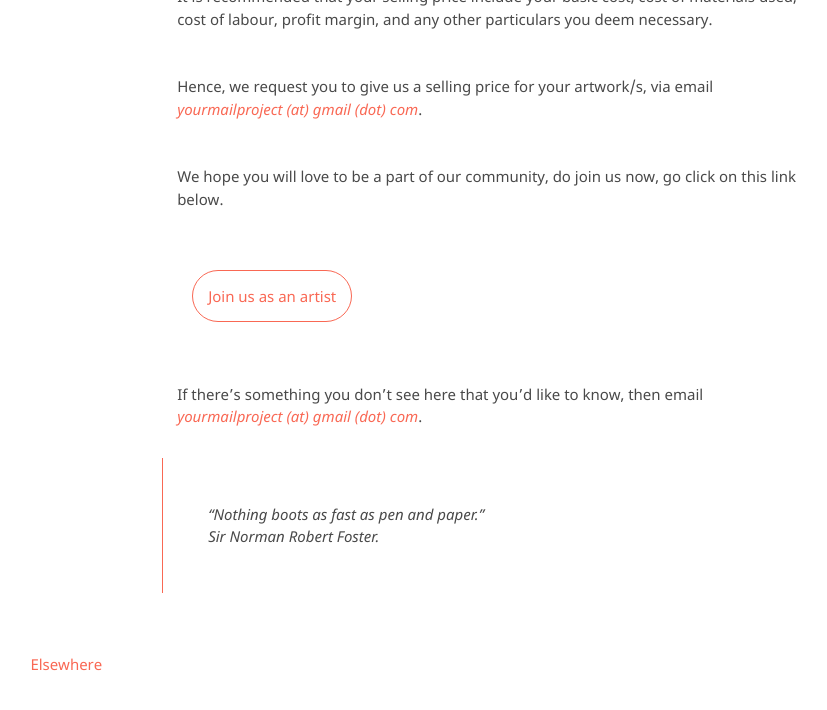
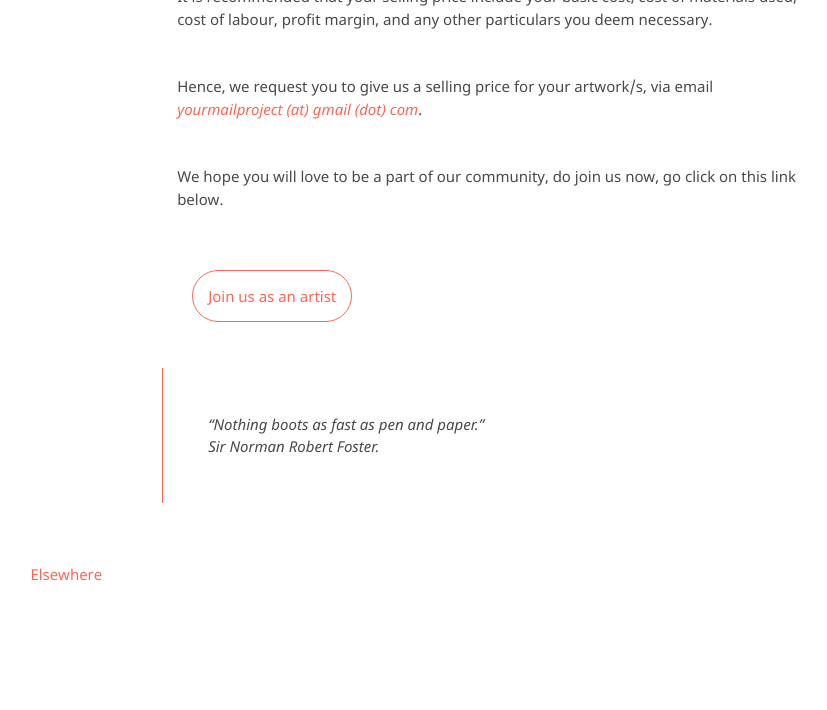
Before and after one commit to kvshvlin/yourmailproject, a Jekyll site: the page built from joinusasanartist.md, in a window 1280 px wide and 900 px high, scrolled down 2715 px. Shown: the top 710 px of the window, without its empty margins (251-1078 px from the left). Built offline with Jekyll 4.4.1, drawn with Linux system fonts in a browser that asks for light colours; our own code applies the rules of GitHub Pages for plain Markdown files.

Commit message:
Update joinusasanartist.md

```diff
--- a/joinusasanartist.md
+++ b/joinusasanartist.md
@@ -85,8 +85,5 @@ We hope you will love to be a part of our community, do join us now, go click on
 
 <div class="roadmap-spacer-2"></div>
 
-If there’s something you don’t see here that you’d like to know, then email
-[_yourmailproject (at) gmail (dot) com_](mailto:yourmailproject@gmail.com).
-
 > "Nothing boots as fast as pen and paper."
 > Sir Norman Robert Foster.
```
